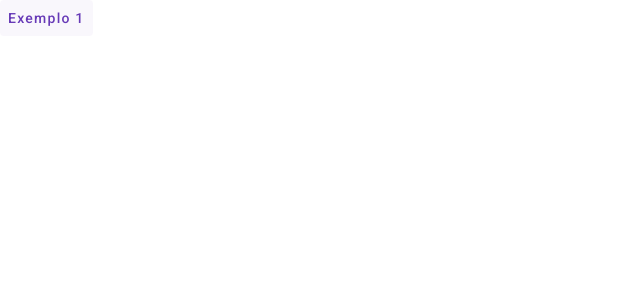
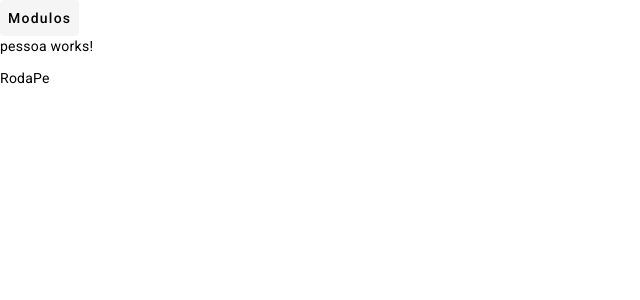
Before and after one commit to narlan23/estudosAngularMaterial, an Angular app: page /pessoas in a window 1280 px wide. Before the commit this address led to /. Shown: the top 300 px of the page, without its empty margins (0-640 px from the left). Built offline with nearby package versions, Linux system fonts and the light colour scheme.

Commit message:
Adicionado Menu

```diff
--- a/src/app/app-routing.module.ts
+++ b/src/app/app-routing.module.ts
@@ -1,7 +1,10 @@
 import { NgModule } from '@angular/core';
 import { RouterModule, Routes } from '@angular/router';
+import { PessoaComponent } from './pages/pessoa/pessoa.component';
 
-const routes: Routes = [];
+const routes: Routes = [
+  {path: 'pessoas',component:PessoaComponent}
+];
 
 @NgModule({
   imports: [RouterModule.forRoot(routes)],
--- a/src/app/app.component.html
+++ b/src/app/app.component.html
@@ -1 +1,5 @@
-<button mat-button color="primary">Exemplo 1</button>
+<app-header></app-header>
+
+<router-outlet></router-outlet>
+
+<p>RodaPe</p>
--- a/src/app/components/header/header.component.html
+++ b/src/app/components/header/header.component.html
@@ -1 +1,6 @@
-<p>header works!</p>
+<button mat-button [matMenuTriggerFor]="mainMenu">Modulos</button>
+<mat-menu #mainMenu>
+  <button mat-menu-item [routerLink]="['pessoas']">Pessoas</button>
+  <button mat-menu-item>Alunos</button>
+  <button mat-menu-item>Prefessores</button>
+</mat-menu>
--- /dev/null
+++ b/src/app/pages/pessoa/pessoa.component.html
@@ -0,0 +1 @@
+<p>pessoa works!</p>
```
Also changed, not shown: src/app/app.module.ts (+6 -2 lines), src/app/pages/pessoa/pessoa.component.ts (added, +10 -0 lines), src/app/pages/pessoa/pessoa.component.css (added), 1 other file (tests, documents, lock files or other folders).
